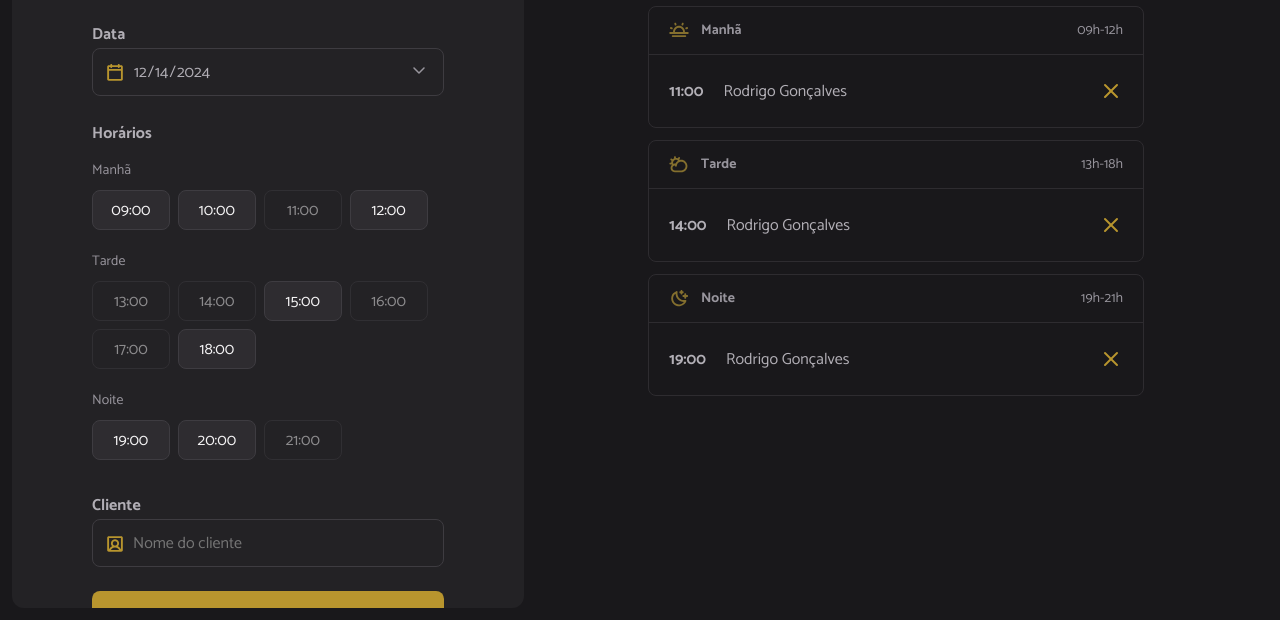
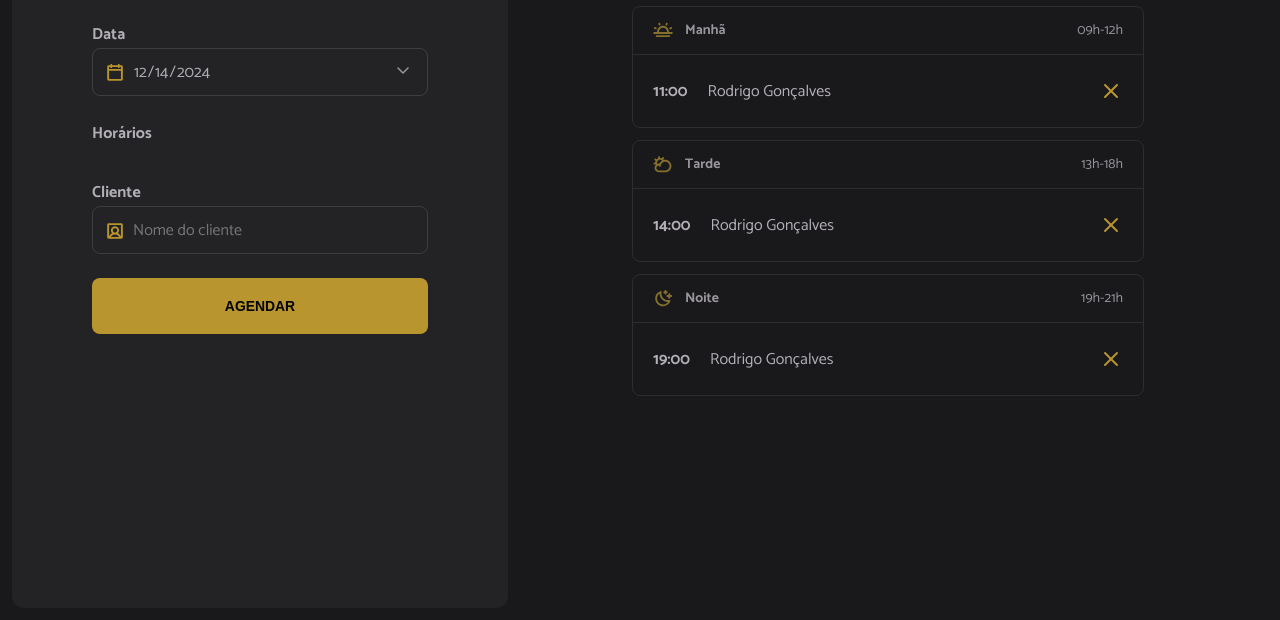
Before and after one commit to zleticiafreitas/hairday-project, a website built with webpack: page index.html in a window 1280 px wide. Shown: the part 180-800 px from the top of the page. Built offline with nearby package versions, Linux system fonts and the light colour scheme.

Commit message:
content load event

```diff
--- a/index.html
+++ b/index.html
@@ -36,68 +36,29 @@
 
         <span class="label">Horários</span>
         <ul id="hours" class="hours" aria-label="Horários disponíveis de manhã">
-          <!-- Exemplo: Manhã -->
+          <!-- Exemplo: Manhã
           <li data-period="morning" class="hour-period">Manhã</li>
           <li data-period="morning" value="09:00" class="hour hour-available">
             09:00
-          </li>
-          <li data-period="morning" value="10:00" class="hour hour-available">
-            10:00
-          </li>
-          <li data-period="morning" value="11:00" class="hour hour-unavailable">
-            11:00
-          </li>
-          <li data-period="morning" value="12:00" class="hour hour-available">
-            12:00
-          </li>
-          <!-- Exemplo: Tarde  -->
-          <li data-period="morning" class="hour-period">Tarde</li>
+          </li> -->
+
+          <!-- Exemplo: Tarde
+          <li data-period="afternoon" class="hour-period">Tarde</li>
           <li
             data-period="afternoon"
             value="13:00"
             class="hour hour-unavailable"
           >
             13:00
-          </li>
-          <li
-            data-period="afternoon"
-            value="14:00"
-            class="hour hour-unavailable"
-          >
-            14:00
-          </li>
-          <li data-period="afternoon" value="15:00" class="hour hour-available">
-            15:00
-          </li>
-          <li
-            data-period="afternoon"
-            value="16:00"
-            class="hour hour-unavailable"
-          >
-            16:00
-          </li>
-          <li
-            data-period="afternoon"
-            value="17:00"
-            class="hour hour-unavailable"
-          >
-            17:00
-          </li>
-          <li data-period="afternoon" value="18:00" class="hour hour-available">
-            18:00
-          </li>
-          <!-- Exemplo: Noite -->
-          <li data-period="morning" class="hour-period">Noite</li>
+          </li> -->
+
+          <!-- Exemplo: Noite
+          <li data-period="night" class="hour-period">Noite</li>
 
           <li data-period="night" value="19:00" class="hour hour-available">
             19:00
-          </li>
-          <li data-period="night" value="20:00" class="hour hour-available">
-            20:00
-          </li>
-          <li data-period="night" value="21:00" class="hour hour-unavailable">
-            21:00
-          </li>
+          </li> -->
+
         </ul>
 
         <label for="client" class="label">Cliente</label>
--- a/src/main.js
+++ b/src/main.js
@@ -10,3 +10,4 @@ import "./styles/schedule.css"
 
 // JS
 import "./modules/form/submit.js"
+import "./modules/load.js"
--- /dev/null
+++ b/src/modules/load.js
@@ -0,0 +1,3 @@
+document.addEventListener("DOMContentLoaded", function(){
+    console.log("CARREGADO")
+})
```
